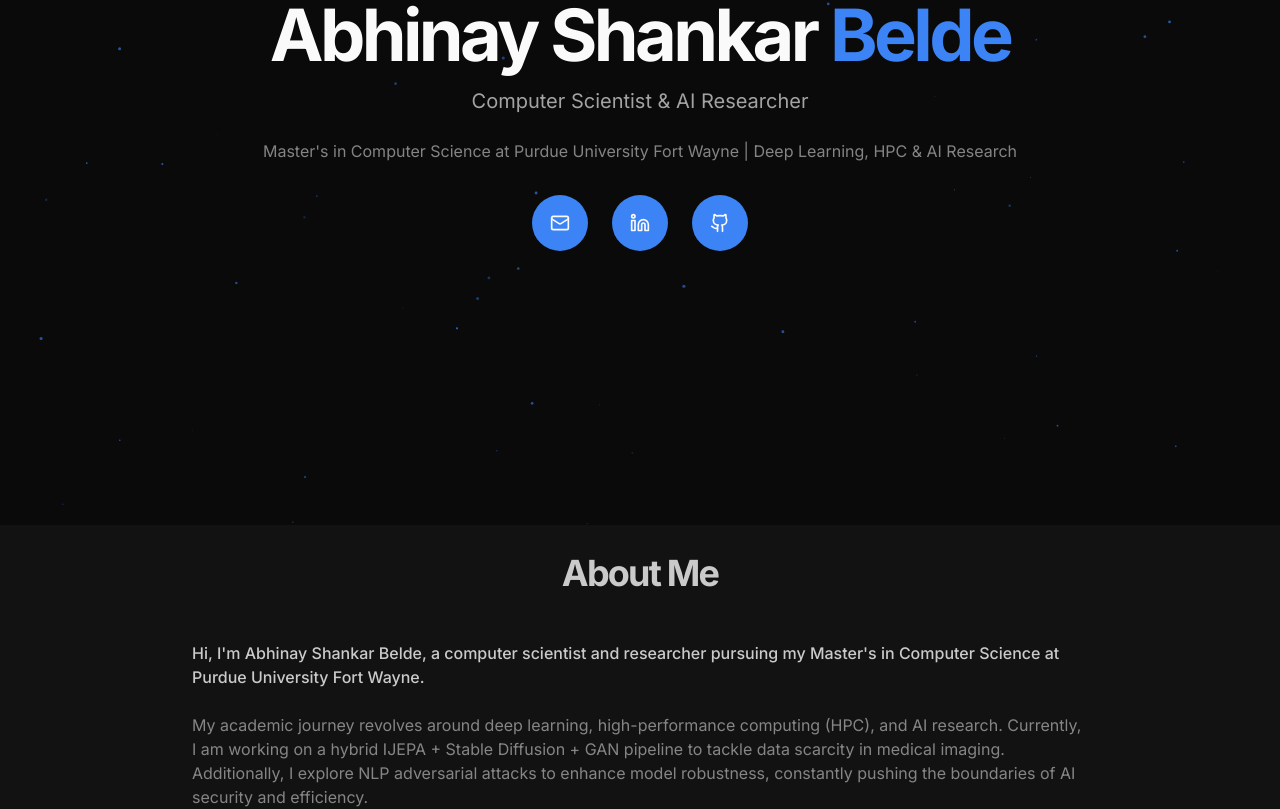
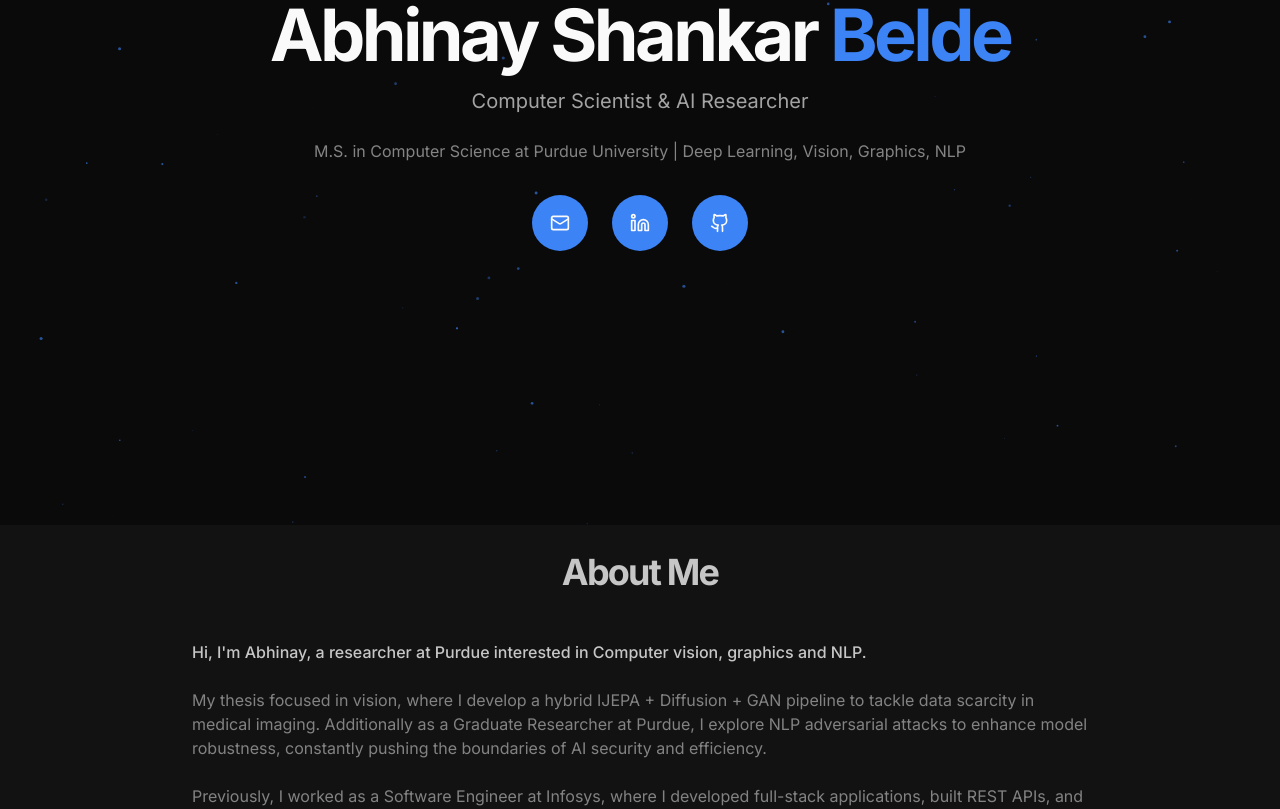
Before and after one commit to 08Abhinay/08Abhinay.github.io, a Next.js app: page / in a window 1280 px wide. Shown: the part 275-1084 px from the top of the page. Built offline with nearby package versions, Linux system fonts and the light colour scheme.

Commit message:
Changes in About and hero

```diff
--- a/app/components/about.tsx
+++ b/app/components/about.tsx
@@ -35,8 +35,8 @@ export default function About() {
           </motion.h2>
           <div className="space-y-6 text-muted-foreground leading-relaxed text-sm sm:text-base">
             {[
-              "Hi, I'm Abhinay Shankar Belde, a computer scientist and researcher pursuing my Master's in Computer Science at Purdue University Fort Wayne.",
-              "My academic journey revolves around deep learning, high-performance computing (HPC), and AI research. Currently, I am working on a hybrid IJEPA + Stable Diffusion + GAN pipeline to tackle data scarcity in medical imaging. Additionally, I explore NLP adversarial attacks to enhance model robustness, constantly pushing the boundaries of AI security and efficiency.",
+              "Hi, I'm Abhinay, a researcher at Purdue interested in Computer vision, graphics and NLP. ",
+              "My thesis focused in vision, where I develop a hybrid IJEPA + Diffusion + GAN pipeline to tackle data scarcity in medical imaging. Additionally as a Graduate Researcher at Purdue, I explore NLP adversarial attacks to enhance model robustness, constantly pushing the boundaries of AI security and efficiency.",
               "Previously, I worked as a Software Engineer at Infosys, where I developed full-stack applications, built REST APIs, and worked extensively with cloud-based tools like AWS and Docker. My experience spans deep learning, scalable cloud solutions, and HPC, shaping my problem-solving approach and technical expertise.",
               "I am passionate about building and optimizing AI models, tackling complex research problems, and applying cutting-edge AI techniques to real-world applications. I thrive in environments that encourage continuous learning, collaboration, and innovation.",
               "If you're interested in collaborating on research, discussing AI innovations, or exploring exciting opportunities, feel free to reach out!"
--- a/app/components/hero.tsx
+++ b/app/components/hero.tsx
@@ -145,7 +145,7 @@ export default function Hero() {
             variants={itemVariants}
             className="mb-8 max-w-3xl mx-auto text-sm sm:text-base text-muted-foreground/80"
           >
-            Master's in Computer Science at Purdue University Fort Wayne | Deep Learning, HPC & AI Research
+            M.S. in Computer Science at Purdue University |  Deep Learning, Vision, Graphics, NLP
           </motion.p>
           <motion.div
             variants={itemVariants}
```
